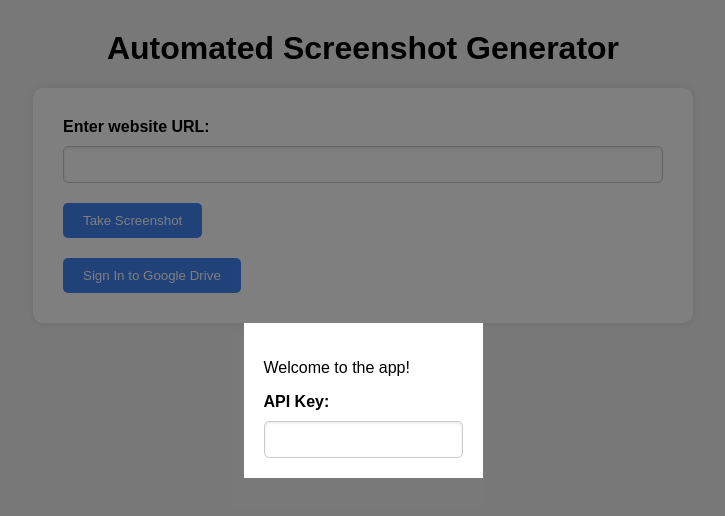
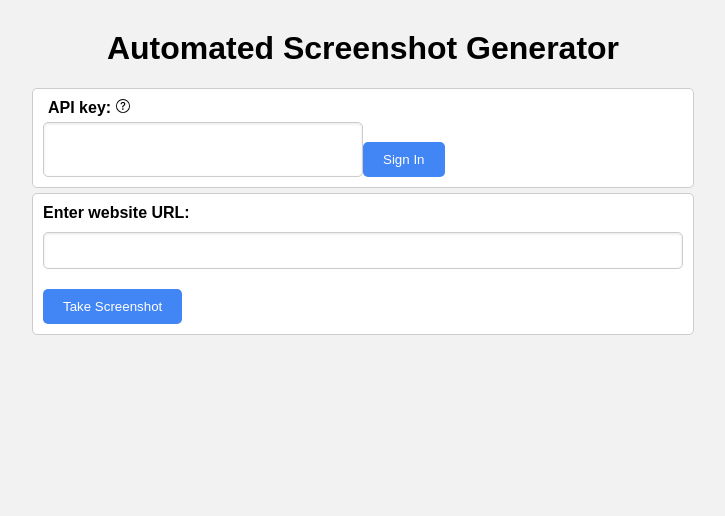
Before and after one commit to Yeshey/Automated-screenshot-generator-React, a React (Create React App) app: page / in a window 1280 px wide. Shown: the top 516 px of the page, without its empty margins (277-1002 px from the left). Built offline with nearby package versions, Linux system fonts and the light colour scheme.

Commit message:
field asking for api key and sign in to google
needs to be prettified

```diff
--- a/src/App.css
+++ b/src/App.css
@@ -9,12 +9,12 @@ h1 {
 }
 
 form {
-  max-width: 600px;
-  margin: 0 auto;
-  padding: 30px;
   background-color: #fff;
-  border-radius: 10px;
-  box-shadow: 0 0 10px rgba(0, 0, 0, 0.1);
+  padding: 10px;
+  border: 1px solid #ccc;
+  border-radius: 5px;
+  margin: 5px auto;
+  width: 50%;
 }
 
 label {
--- a/src/App.js
+++ b/src/App.js
@@ -1,31 +1,19 @@
-import React, { useState } from "react";
-import Overlay from "./Overlay"; // import the Overlay component
+import React from "react";
+import DataForScreenshot from "./DataForScreenshot"; // import the Overlay component
 import './App.css';
 
 function App() {
-  // Declare a state variable called `showOverlay` and a function to update it called `setShowOverlay`
-  // Initialize `showOverlay` to `true`.
-  const [showOverlay, setShowOverlay] = useState(true);
-
-  // Declare a function called `handleButtonClick`, it sets the value of `showOverlay` to `false` with the setShowOverlay func
-  const handleButtonClick = () => {
-    setShowOverlay(false);
-  };
-
   return (
     <div>
 
-      {/* Add the overlay */}
-      <Overlay showOverlay={showOverlay} handleButtonClick={handleButtonClick} />
+      <h1>Automated Screenshot Generator</h1>
 
-      <h1>Automated Screenshot Generator</h1>
+      <DataForScreenshot />
+
       <form>
         <label htmlFor="link-input">Enter website URL:</label>
         <input type="text" id="link-input" name="link-input" /><br />
         <button type="button" onClick={takeScreenshot}>Take Screenshot</button>
-        <button type="button" onClick={signIn}>
-            Sign In to Google Drive
-        </button>
       </form>
     </div>
   );
@@ -35,8 +23,4 @@ function takeScreenshot() {
   // Your code for taking screenshot goes here
 }
 
-function signIn() {
-  // Your code for signing in to Google Drive goes here
-}
-
 export default App;
--- /dev/null
+++ b/src/DataForScreenshot.css
@@ -0,0 +1,27 @@
+.data-for-screenshot {
+  background-color: #fff;
+  padding: 10px;
+  border: 1px solid #ccc;
+  border-radius: 5px;
+  margin: 5px auto;
+  width: 50%;
+}
+
+.input-group input {
+  flex: 1;
+  margin-right: 10px;
+  max-width: 50%;
+}
+
+.form-group label {
+  margin-bottom: 5px;
+}
+
+.input-group {
+  display: flex;
+}
+
+.input-group input {
+  flex: 1;
+  margin-right: 10px;
+}
--- /dev/null
+++ b/src/DataForScreenshot.js
@@ -0,0 +1,26 @@
+import React from "react";
+import QuestionMark from "./QuestionMark"; // import the Overlay component
+import "./DataForScreenshot.css";
+
+function DataForScreenshot() {
+  return (
+    <div className="data-for-screenshot">
+        <div className="form-group">
+        <label htmlFor="api-key">
+          <span style={{paddingLeft: '5px'}}>API key:</span>
+          <QuestionMark text="Please enter your API from screenshotmachine.com" />
+        </label>
+          <div className="input-group">
+            <input type="text" id="api-key" name="api-key" />
+            <button type="button" onClick={signIn}>Sign In</button>
+          </div>
+        </div>
+    </div>
+  );
+}
+
+function signIn() {
+  // Your code for signing in to Google Drive goes here
+}
+
+export default DataForScreenshot;
--- a/src/Overlay.css
+++ /dev/null
@@ -1,16 +0,0 @@
-.overlay {
-    position: fixed;
-    top: 0;
-    left: 0;
-    width: 100%;
-    height: 100%;
-    background-color: rgba(0, 0, 0, 0.5);
-    display: flex;
-    justify-content: center;
-    align-items: center;
-  }
-
-  .overlay-content {
-    background-color: #fff;
-    padding: 20px;
-  }
--- a/src/Overlay.js
+++ /dev/null
@@ -1,42 +0,0 @@
-import React, { useState } from "react";
-import "./Overlay.css";
-
-function Overlay({ showOverlay, handleButtonClick }) {
-  const [apiKey, setApiKey] = useState("");
-
-  const handleInputChange = (e) => {
-    setApiKey(e.target.value);
-  };
-
-  const handleContinueClick = () => {
-    // Do some API key validation here
-    handleButtonClick();
-  };
-
-  return (
-    showOverlay && (
-      <div className="overlay">
-        <div className="overlay-content">
-          <p>Welcome to the app!</p>
-          <div className="input-container">
-            <label htmlFor="api-key">API Key:</label>
-            <input
-              className="overlay-input"
-              type="text"
-              id="api-key"
-              value={apiKey}
-              onChange={handleInputChange}
-            />
-          </div>
-          {apiKey && (
-            <button onClick={handleContinueClick}>Continue</button>
-          )}
-        </div>
-      </div>
-    )
-  );
-}
-
-
-
-export default Overlay;
--- /dev/null
+++ b/src/QuestionMark.js
@@ -0,0 +1,14 @@
+import React from "react";
+
+function QuestionMark({ textForHover }) {
+  return (
+    <span style={{display: 'inline-block', marginLeft: '5px'}}>
+      <svg xmlns="http://www.w3.org/2000/svg" width="14" height="14" fill="currentColor" class="bi bi-question-circle" viewBox="0 0 16 16">
+        <path d="M8 15A7 7 0 1 1 8 1a7 7 0 0 1 0 14zm0 1A8 8 0 1 0 8 0a8 8 0 0 0 0 16z"/>
+        <path d="M5.255 5.786a.237.237 0 0 0 .241.247h.825c.138 0 .248-.113.266-.25.09-.656.54-1.134 1.342-1.134.686 0 1.314.343 1.314 1.168 0 .635-.374.927-.965 1.371-.673.489-1.206 1.06-1.168 1.987l.003.217a.25.25 0 0 0 .25.246h.811a.25.25 0 0 0 .25-.25v-.105c0-.718.273-.927 1.01-1.486.609-.463 1.244-.977 1.244-2.056 0-1.511-1.276-2.241-2.673-2.241-1.267 0-2.655.59-2.75 2.286zm1.557 5.763c0 .533.425.927 1.01.927.609 0 1.028-.394 1.028-.927 0-.552-.42-.94-1.029-.94-.584 0-1.009.388-1.009.94z"/>
+      </svg>
+    </span>
+  );
+}
+
+export default QuestionMark;
```
